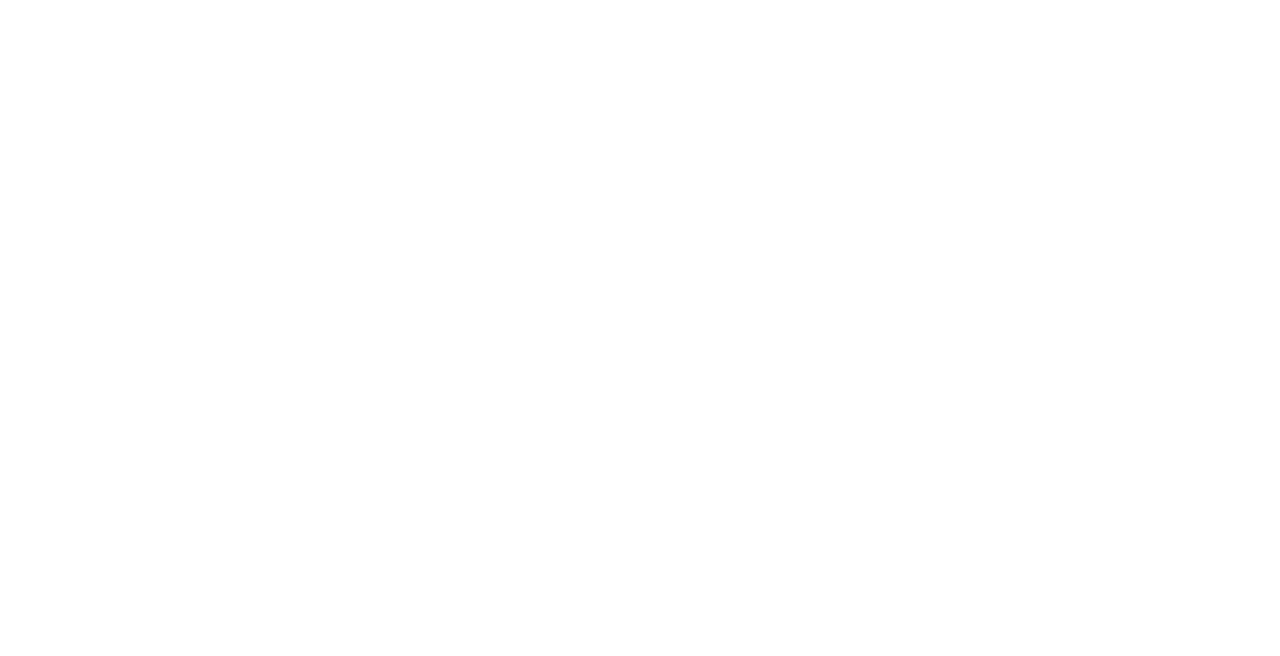
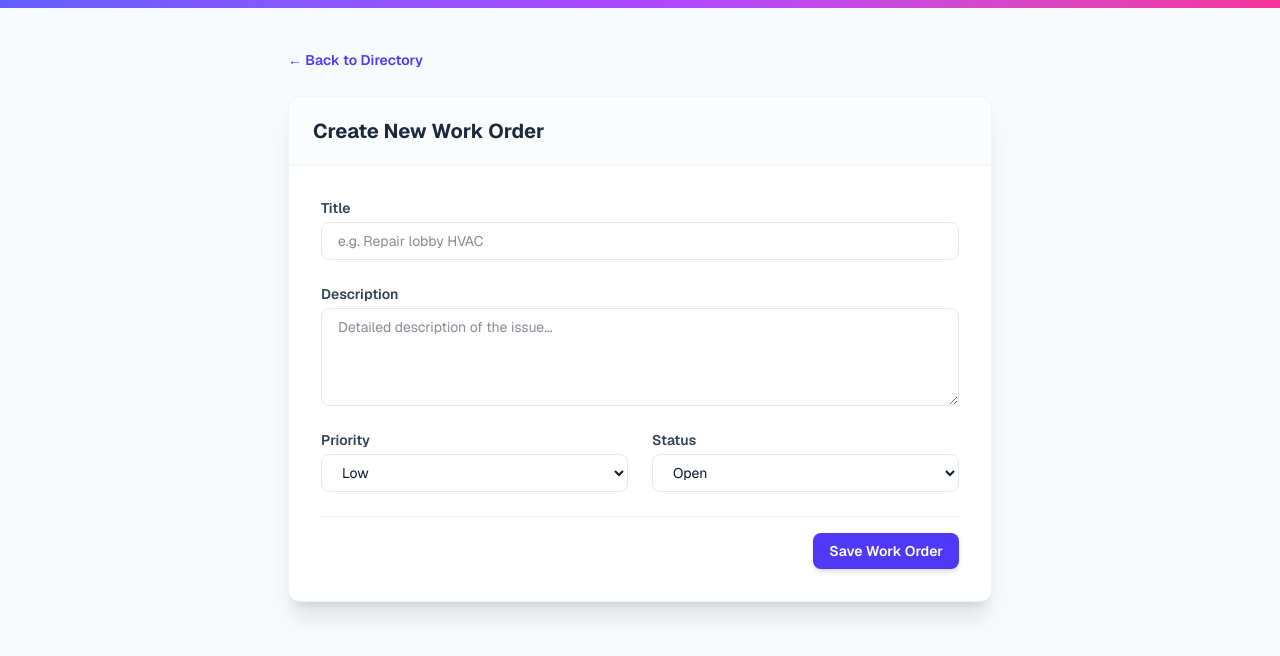
Before and after one commit to Moatez-km/work_orders, a Next.js app: page /work-orders/new in a window 1280 px wide. Before the commit this address had no page. Shown: the top 656 px of the page. Built offline with nearby package versions, Linux system fonts and the light colour scheme.

Commit message:
feat: implement create work order form

```diff
--- /dev/null
+++ b/src/app/components/WorkFormOrder.tsx
@@ -0,0 +1,156 @@
+'use client';
+
+import React, { useState } from 'react';
+import { PRIORITIES, STATUSES } from '../types/work-order';
+
+interface WorkFormOrderProps {
+  initialData?: {
+    title?: string;
+    description?: string;
+    priority?: string;
+    status?: string;
+  };
+  onSubmit: (data: {
+    title: string;
+    description: string;
+    priority: string;
+    status?: string;
+  }) => Promise<void>;
+  errors?: Record<string, string[]>;
+  isSubmitting?: boolean;
+}
+
+export default function WorkFormOrder({
+  initialData,
+  onSubmit,
+  errors = {},
+  isSubmitting = false,
+}: WorkFormOrderProps) {
+  const [title, setTitle] = useState(initialData?.title ?? '');
+  const [description, setDescription] = useState(initialData?.description ?? '');
+  const [priority, setPriority] = useState(initialData?.priority ?? 'low');
+  const [status, setStatus] = useState(initialData?.status ?? 'open');
+
+  const handleSubmit = (e: React.FormEvent) => {
+    e.preventDefault();
+    onSubmit({
+      title,
+      description,
+      priority,
+      status,
+    });
+  };
+
+  return (
+    <form onSubmit={handleSubmit} className="space-y-6">
+      {/* Title */}
+      <div>
+        <label htmlFor="title" className="block text-sm font-semibold text-slate-700 dark:text-zinc-300">
+          Title
+        </label>
+        <input
+          type="text"
+          id="title"
+          value={title}
+          onChange={(e) => setTitle(e.target.value)}
+          className={`mt-1 block w-full rounded-lg border px-4 py-2 text-sm bg-white dark:bg-zinc-950 text-slate-900 dark:text-white transition-all focus:outline-none focus:ring-2 focus:ring-indigo-500/25 ${
+            errors.title
+              ? 'border-rose-300 focus:border-rose-500 focus:ring-rose-500/25'
+              : 'border-slate-200 dark:border-zinc-800 focus:border-indigo-500'
+          }`}
+          placeholder="e.g. Repair lobby HVAC"
+        />
+        {errors.title && (
+          <p className="mt-1 text-xs text-rose-600 dark:text-rose-400 font-medium">
+            {errors.title.join(', ')}
+          </p>
+        )}
+      </div>
+
+      {/* Description */}
+      <div>
+        <label htmlFor="description" className="block text-sm font-semibold text-slate-700 dark:text-zinc-300">
+          Description
+        </label>
+        <textarea
+          id="description"
+          value={description}
+          onChange={(e) => setDescription(e.target.value)}
+          rows={4}
+          className={`mt-1 block w-full rounded-lg border px-4 py-2 text-sm bg-white dark:bg-zinc-950 text-slate-900 dark:text-white transition-all focus:outline-none focus:ring-2 focus:ring-indigo-500/25 ${
+            errors.description
+              ? 'border-rose-300 focus:border-rose-500 focus:ring-rose-500/25'
+              : 'border-slate-200 dark:border-zinc-800 focus:border-indigo-500'
+          }`}
+          placeholder="Detailed description of the issue..."
+        />
+        {errors.description && (
+          <p className="mt-1 text-xs text-rose-600 dark:text-rose-400 font-medium">
+            {errors.description.join(', ')}
+          </p>
+        )}
+      </div>
+
+      <div className="grid grid-cols-1 sm:grid-cols-2 gap-6">
+        {/* Priority */}
+        <div>
+          <label htmlFor="priority" className="block text-sm font-semibold text-slate-700 dark:text-zinc-300">
+            Priority
+          </label>
+          <select
+            id="priority"
+            value={priority}
+            onChange={(e) => setPriority(e.target.value)}
+            className="mt-1 block w-full rounded-lg border border-slate-200 dark:border-zinc-800 px-4 py-2 text-sm bg-white dark:bg-zinc-950 text-slate-900 dark:text-white transition-all focus:border-indigo-500 focus:outline-none focus:ring-2 focus:ring-indigo-500/25"
+          >
+            {PRIORITIES.map((p) => (
+              <option key={p} value={p}>
+                {p.charAt(0).toUpperCase() + p.slice(1)}
+              </option>
+            ))}
+          </select>
+          {errors.priority && (
+            <p className="mt-1 text-xs text-rose-600 dark:text-rose-400 font-medium">
+              {errors.priority.join(', ')}
+            </p>
+          )}
+        </div>
+
+        {/* Status */}
+        <div>
+          <label htmlFor="status" className="block text-sm font-semibold text-slate-700 dark:text-zinc-300">
+            Status
+          </label>
+          <select
+            id="status"
+            value={status}
+            onChange={(e) => setStatus(e.target.value)}
+            className="mt-1 block w-full rounded-lg border border-slate-200 dark:border-zinc-800 px-4 py-2 text-sm bg-white dark:bg-zinc-950 text-slate-900 dark:text-white transition-all focus:border-indigo-500 focus:outline-none focus:ring-2 focus:ring-indigo-500/25"
+          >
+            {STATUSES.map((s) => (
+              <option key={s} value={s}>
+                {s === 'in_progress' ? 'In Progress' : s.charAt(0).toUpperCase() + s.slice(1)}
+              </option>
+            ))}
+          </select>
+          {errors.status && (
+            <p className="mt-1 text-xs text-rose-600 dark:text-rose-400 font-medium">
+              {errors.status.join(', ')}
+            </p>
+          )}
+        </div>
+      </div>
+
+      {/* Action Buttons */}
+      <div className="pt-4 flex justify-end gap-3 border-t border-slate-100 dark:border-zinc-800">
+        <button
+          type="submit"
+          disabled={isSubmitting}
+          className="inline-flex justify-center rounded-lg bg-indigo-600 px-4 py-2 text-sm font-semibold text-white shadow-md hover:bg-indigo-500 focus-visible:outline focus-visible:outline-2 focus-visible:outline-offset-2 focus-visible:outline-indigo-600 disabled:opacity-50 transition-all cursor-pointer"
+        >
+          {isSubmitting ? 'Submitting...' : 'Save Work Order'}
+        </button>
+      </div>
+    </form>
+  );
+}
--- a/src/app/data/work-orders.json
+++ b/src/app/data/work-orders.json
@@ -38,5 +38,13 @@
     "priority": "high",
     "status": "Done",
     "updatedAt": "2026-07-08T10:31:27.207Z"
+  },
+  {
+    "id": "f6d836ed-0205-4fbc-9980-b0bdd3e73134",
+    "title": "Broken window in Room 204",
+    "description": "The window pane is shattered and needs replacement.",
+    "priority": "medium",
+    "status": "open",
+    "updatedAt": "2026-07-08T11:51:34.281Z"
   }
 ]
--- /dev/null
+++ b/src/app/work-orders/new/page.tsx
@@ -0,0 +1,90 @@
+'use client';
+
+import React, { useState } from 'react';
+import { useRouter } from 'next/navigation';
+import Link from 'next/link';
+import WorkFormOrder from '../../components/WorkFormOrder';
+
+export default function NewWorkOrderPage() {
+  const router = useRouter();
+  const [errors, setErrors] = useState<Record<string, string[]>>({});
+  const [isSubmitting, setIsSubmitting] = useState(false);
+  const [apiError, setApiError] = useState<string | null>(null);
+
+  const handleSubmit = async (data: {
+    title: string;
+    description: string;
+    priority: string;
+    status?: string;
+  }) => {
+    setIsSubmitting(true);
+    setErrors({});
+    setApiError(null);
+
+    try {
+      const response = await fetch('/api/work-orders', {
+        method: 'POST',
+        headers: {
+          'Content-Type': 'application/json',
+        },
+        body: JSON.stringify(data),
+      });
+
+      const result = await response.json();
+
+      if (!response.ok) {
+        if (result.errors) {
+          setErrors(result.errors);
+        } else {
+          setApiError(result.error || 'Failed to create work order.');
+        }
+      } else {
+        router.push('/work-orders');
+        router.refresh();
+      }
+    } catch (err) {
+      setApiError('A network error occurred. Please try again.');
+    } finally {
+      setIsSubmitting(false);
+    }
+  };
+
+  return (
+    <div className="min-h-screen bg-slate-50 text-slate-900 dark:bg-zinc-950 dark:text-zinc-50 font-sans pb-12">
+      <div className="h-2 bg-gradient-to-r from-indigo-500 via-purple-500 to-pink-500" />
+
+      <main className="max-w-3xl mx-auto px-4 sm:px-6 lg:px-8 mt-10">
+        <div className="mb-6">
+          <Link
+            href="/work-orders"
+            className="inline-flex items-center text-sm font-semibold text-indigo-600 hover:text-indigo-500 dark:text-indigo-400 dark:hover:text-indigo-300 transition-colors"
+          >
+            ← Back to Directory
+          </Link>
+        </div>
+
+        <div className="bg-white dark:bg-zinc-900 shadow-xl rounded-xl border border-slate-100 dark:border-zinc-800 overflow-hidden transition-all duration-300 hover:shadow-2xl">
+          <div className="px-6 py-5 border-b border-slate-100 dark:border-zinc-800 bg-slate-50/50 dark:bg-zinc-900/50">
+            <h1 className="text-xl font-bold text-slate-800 dark:text-zinc-200">
+              Create New Work Order
+            </h1>
+          </div>
+
+          <div className="p-6 sm:p-8">
+            {apiError && (
+              <div className="mb-6 p-4 rounded-lg bg-rose-50 dark:bg-rose-500/10 text-sm font-medium text-rose-800 dark:text-rose-400 border border-rose-100 dark:border-rose-500/20">
+                {apiError}
+              </div>
+            )}
+
+            <WorkFormOrder
+              onSubmit={handleSubmit}
+              errors={errors}
+              isSubmitting={isSubmitting}
+            />
+          </div>
+        </div>
+      </main>
+    </div>
+  );
+}
```
Also changed, not shown: 1 other file (tests, documents, lock files or other folders).
